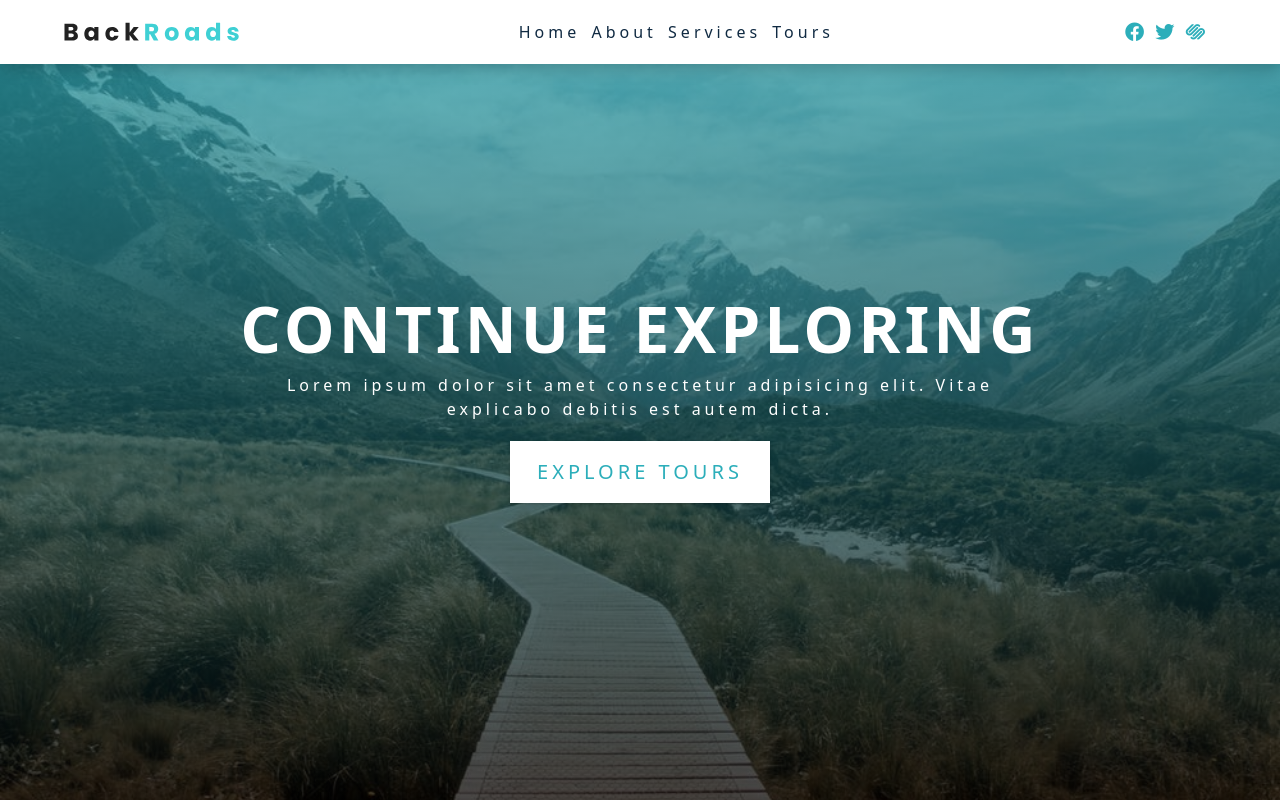
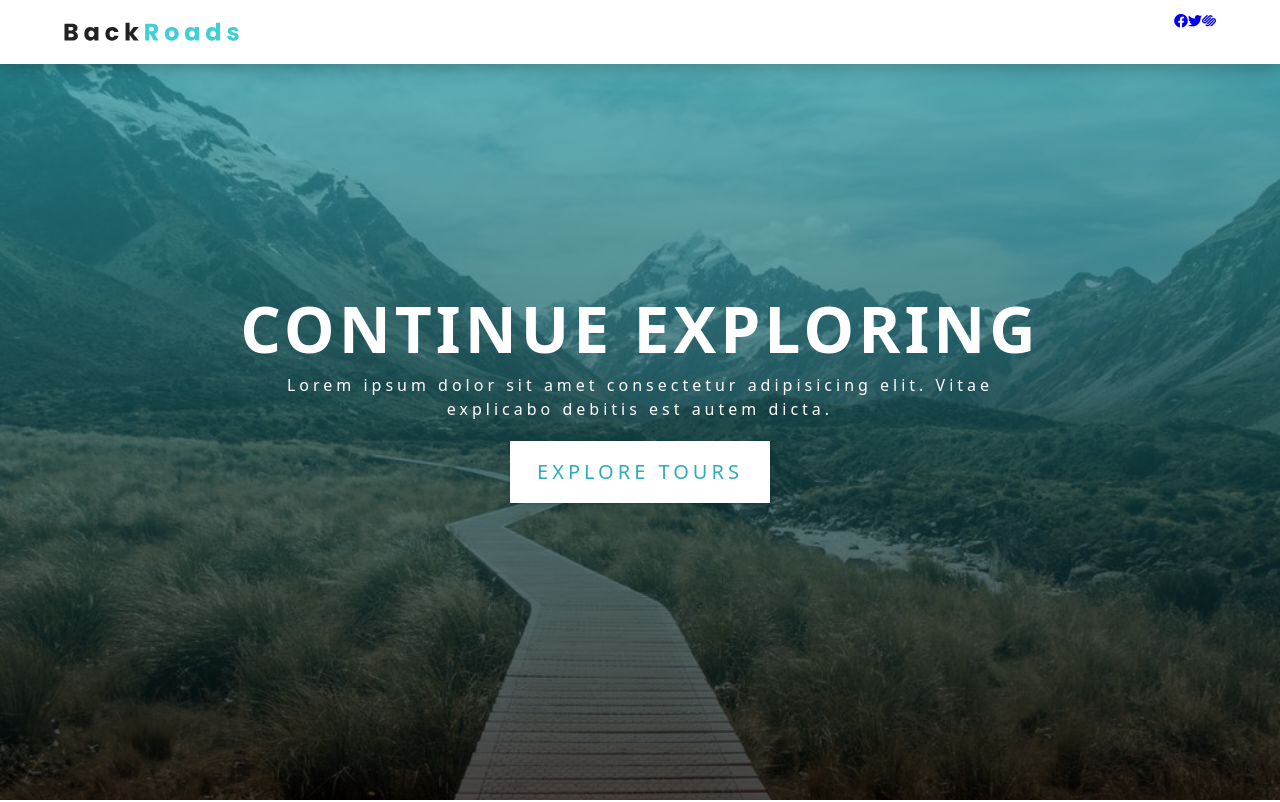
Before and after one commit to Boopalan-d3v/Learn-React, a React (Create React App) app in the folder backroads-app/: page / in a window 1280 px wide. Shown: the top 802 px of the page. Built offline with nearby package versions, Linux system fonts and the light colour scheme.

Commit message:
import PageLink and SocialLink from Links.js

```diff
--- a/backroads-app/src/components/Navbar.js
+++ b/backroads-app/src/components/Navbar.js
@@ -1,6 +1,6 @@
 import React from 'react'
 import logo from '../images/logo.svg'
-import { PageLinks, SocialLinks } from '../data'
+import PageLink, { SocialLink } from './Links'
 function Navbar() {
   return (
     <div>
@@ -12,28 +12,8 @@ function Navbar() {
             <i className="fas fa-bars"></i>
           </button>
         </div>
-
-        <ul className="nav-links" id="nav-links">
-          {
-            PageLinks.map((link) => {
-              return(<li key={link.id}>
-                <a href={link.href} className="nav-link"> {link.text} </a>
-              </li>)
-            })
-          }
-        </ul>
-
-        <ul className="nav-icons">
-          {
-            SocialLinks.map((link) => {
-              return (<li key={link.id}>
-                  <a href={link.href} target="_blank" rel='noreferrer' className="nav-icon">
-                    <i className={link.className}></i>
-                  </a>
-                </li>)
-            })
-          }
-        </ul>
+        <PageLink />
+        <SocialLink />
       </div>
     </nav>
     </div>
```
